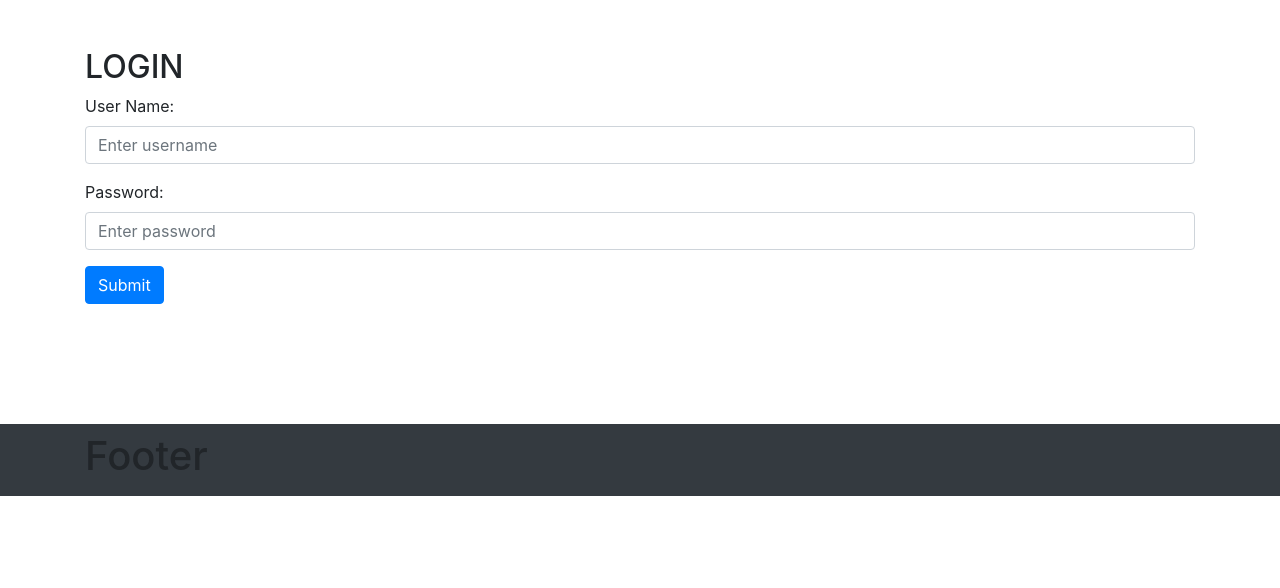
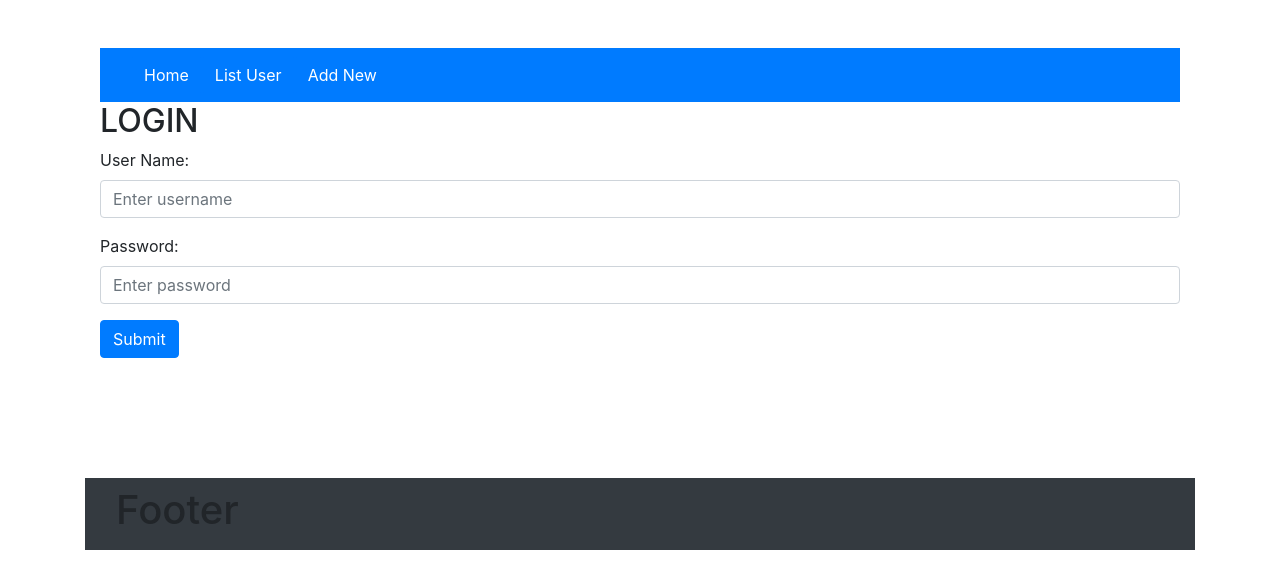
Before and after one commit to kuly90/login-jwt-react, a React (Create React App) app: page / in a window 1280 px wide. Shown: the top 588 px of the page. Built offline with nearby package versions, Linux system fonts and the light colour scheme; no server answers.

Commit message:
fix delete

```diff
--- a/src/components/App.js
+++ b/src/components/App.js
@@ -25,10 +25,10 @@ class App extends Component {
       <div>
         <br/><br/>
         <Router history={history}>
-          <div>
+          <div className="container">
               <Route path="/menu" component={Header}/>
               <Route path="/menu/PageTable" component={CourseListContainer}/>
-              <Route path="/menu/pageAdd" component={AddOrEditCourseContainer} />
+              <Route path="/menu/pageAdd" component={AddOrEditCourseContainer}/>
               <Route path="/menu/pageEdit/:id" component={EditContainer} />
               <Route exact path="/login" component={Login}/>
               <Route exact path="/" component={Login}/>
--- a/src/components/common/Login.js
+++ b/src/components/common/Login.js
@@ -7,6 +7,7 @@ class Login extends Component {
 			super();
 			this.handleChange = this.handleChange.bind(this);
 			this.handleFormSubmit = this.handleFormSubmit.bind(this);
+			this.handleError = this.handleError.bind(this);
 			this.Auth = new AuthService();
 	}
 	componentWillMount(){
@@ -18,6 +19,21 @@ class Login extends Component {
 	render() {
 		return (
 			<div className="container">
+				<nav className="navbar navbar-expand-sm bg-primary navbar-dark">
+					<div className="container">
+					<div className="collapse navbar-collapse" id="mainNav">
+					<div className="navbar-nav">
+					<button className="btn btn-primary" onClick={this.handleError} >Home</button>
+					<button className="btn btn-primary" onClick={this.handleError} >List User</button>
+					<button className="btn btn-primary" onClick={this.handleError}>Add New</button>
+					</div>
+					</div>
+				</div>
+				<div className="container">
+				</div>
+				<div className="container">
+				</div>
+				</nav>
 				<h2>LOGIN</h2>
 				<form onSubmit={this.handleFormSubmit}>
 					<div className="form-group">
@@ -58,6 +74,9 @@ class Login extends Component {
 			}
 		)
 	}
+	handleError(){
+		alert("Please Login First !!!");
+	}
 }
 
 Login.propTypes = {
--- a/src/components/course/CourseForm.js
+++ b/src/components/course/CourseForm.js
@@ -1,8 +1,6 @@
 import React from 'react';
 import { Field, reduxForm } from 'redux-form';
 import FieldInput from '../common/FieldInput';
-// import SelectInput from '../common/SelectInput';
-
 
 class CourseForm extends React.Component {
   render() {
--- a/src/components/course/CourseListContainer.js
+++ b/src/components/course/CourseListContainer.js
@@ -5,11 +5,7 @@ import CourseList from './CourseList';
 import { deleteitem, EditItemData } from '../../action';
 import { loadGo } from '../../reducer/EditReducer';
 import withAuth from '../service/withAuth';
-import AuthService from '../service/AuthService';
 import _ from 'lodash';
-
-const Auth = new AuthService();
-
 
 class CourseListContainer extends Component {
   constructor(props){
@@ -33,6 +29,7 @@ class CourseListContainer extends Component {
 
   handleDelete() {
     const SelectItem = this.state.SelectItem;
+    const count = this.state.count
     if (SelectItem) {
       this.setState({
         SelectItem: [],
@@ -40,6 +37,10 @@ class CourseListContainer extends Component {
       })
       this.props.deleteitem(this.state.SelectItem)
     }
+    if(count < 1){
+      alert("Choose Items for delete !!!");
+    }
+
 	}
 
   handleRowSelect(row, isSelected) {
```
Also changed, not shown: 1 other file (tests, documents, lock files or other folders).
